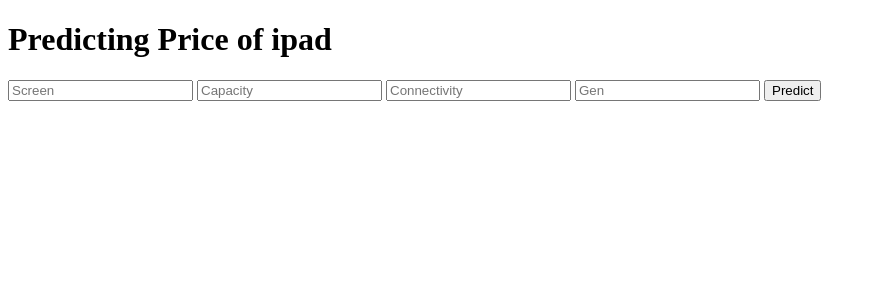
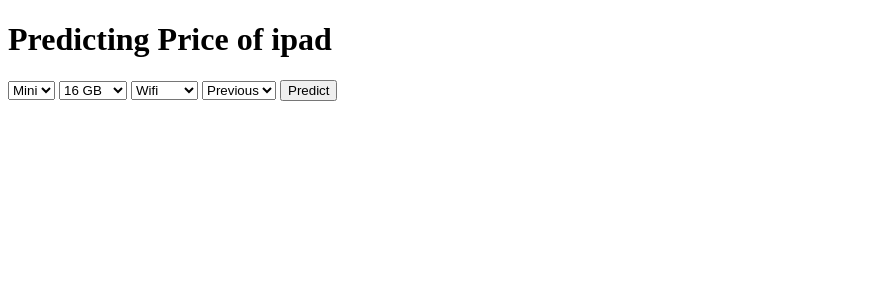
Before and after one commit to omkarvraikar/ipad_pricing, a Flask app: page / in a window 1280 px wide. Shown: the top 300 px of the page, without its empty margins (0-876 px from the left). Run offline with Flask 2, Linux system fonts and the light colour scheme; parts of the project's set-up code (start-up, migrations or seed data) failed here and were passed over.

Commit message:
Add files via upload

```diff
--- a/app.py
+++ b/app.py
@@ -20,7 +20,7 @@ def predict():
 
     output = prediction[0]
 
-    return render_template('index.html', prediction_text='Predicted Price of ipad ==>> $ {}'.format(output))
+    return render_template('index.html', prediction_text='Price of ipad is $ {}'.format(output))
 
 
 if __name__ == "__main__":
--- a/templates/index.html
+++ b/templates/index.html
@@ -15,12 +15,34 @@
  <div class="login">
 	<h1>Predicting Price of ipad</h1>
 
+
      <!-- Main Input For Receiving Query to our ML -->
     <form action="{{ url_for('predict')}}"method="post">
-    	<input type="text" name="Screen" placeholder="Screen" required="required" />
-        <input type="text" name="Capacity" placeholder="Capacity" required="required" />
-		<input type="text" name="Connectivity" placeholder="Connectivity" required="required" />
-		<input type="text" name="Gen" placeholder="Gen" required="required" />
+        <select name="Screen">
+            <option value="1">Mini</option>
+            <option value="2">Air</option>
+            <option value="3">Pro</option>
+        </select>
+
+        <select name="Capacity">
+            <option value="1">16 GB</option>
+            <option value="2">32 GB</option>
+            <option value="3">64 GB</option>
+            <option value="4">128 GB</option>
+        </select>
+        <select name="Connectivity">
+            <option value="0">Wifi</option>
+            <option value="1">Cellulat</option>
+        </select>
+        <select name="Generation">
+            <option value="0">Previous</option>
+            <option value="1">Current</option>
+        </select>
+
+    	<!-- <input type="text" name="Screen" placeholder="Screen" required="required" />
+      <input type="text" name="Capacity" placeholder="Capacity" required="required" />
+		  <input type="text" name="Connectivity" placeholder="Connectivity" required="required" />
+		  <input type="text" name="Gen" placeholder="Gen" required="required" /> -->
 
         <button type="submit" class="btn btn-primary btn-block btn-large">Predict</button>
     </form>
```
